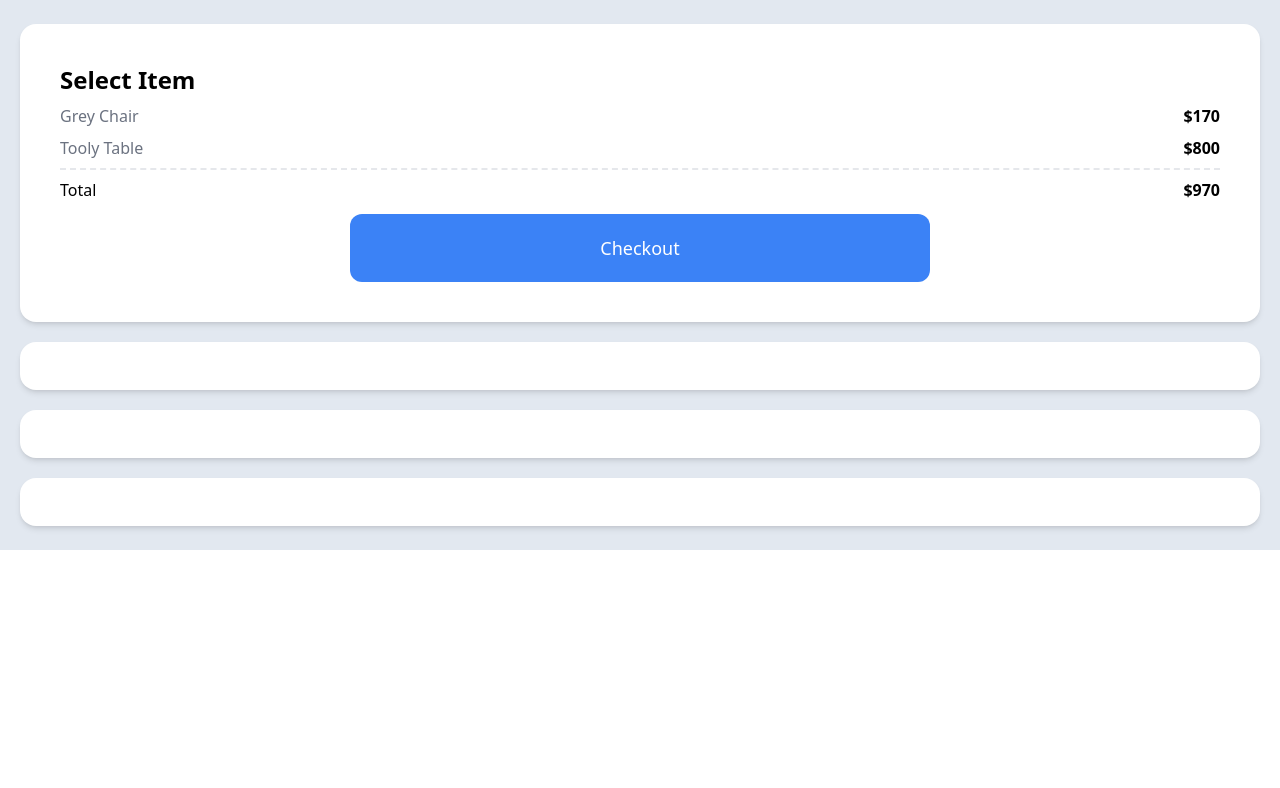
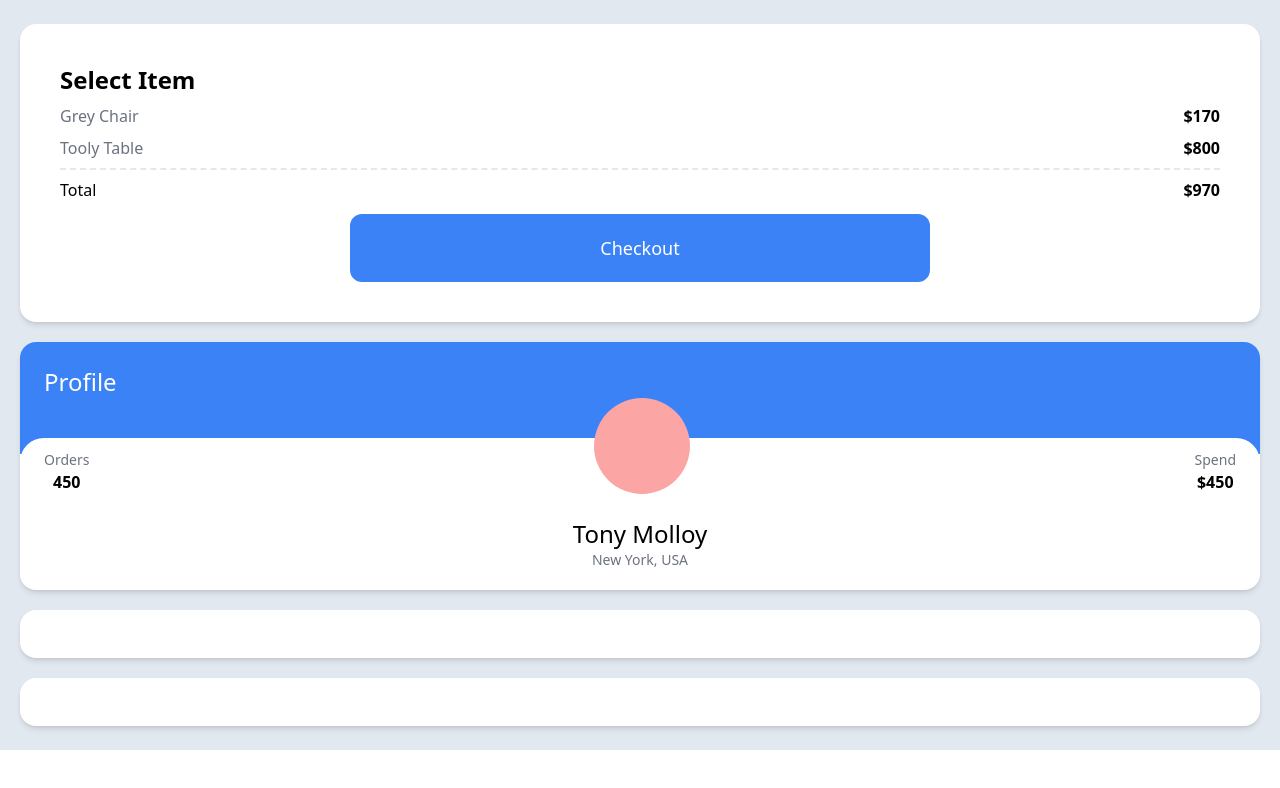
Before and after one commit to sorious77/carrot-market, a Next.js app: page / in a window 1280 px wide. Shown: the top 788 px of the page. Built offline with nearby package versions, Linux system fonts and the light colour scheme.

Commit message:
#4.2 Test Drive part Two

```diff
--- a/pages/index.tsx
+++ b/pages/index.tsx
@@ -21,7 +21,28 @@
           Checkout
         </div>
       </div>
-      <div className="bg-white p-6 rounded-2xl shadow-md"></div>
+      <div className="bg-white rounded-2xl shadow-md overflow-hidden">
+        <div className="bg-blue-500 p-6 pb-14">
+          <span className="text-white text-2xl">Profile</span>
+        </div>
+        <div className="rounded-3xl p-6 bg-white relative -top-4">
+          <div className="flex justify-between items-end relative -top-16">
+            <div className="flex flex-col items-center">
+              <span className="text-gray-500 text-sm">Orders</span>
+              <span className="font-bold">450</span>
+            </div>
+            <div className="h-24 w-24 bg-red-300 rounded-full"></div>
+            <div className="flex flex-col items-center">
+              <span className="text-gray-500 text-sm">Spend</span>
+              <span className="font-bold">$450</span>
+            </div>
+          </div>
+          <div className=" flex flex-col items-center -mt-10 -mb-5">
+            <span className="text-2xl font-medium">Tony Molloy</span>
+            <span className="text-sm text-gray-500">New York, USA</span>
+          </div>
+        </div>
+      </div>
       <div className="bg-white p-6 rounded-2xl shadow-md"></div>
       <div className="bg-white p-6 rounded-2xl shadow-md"></div>
     </div>
```
